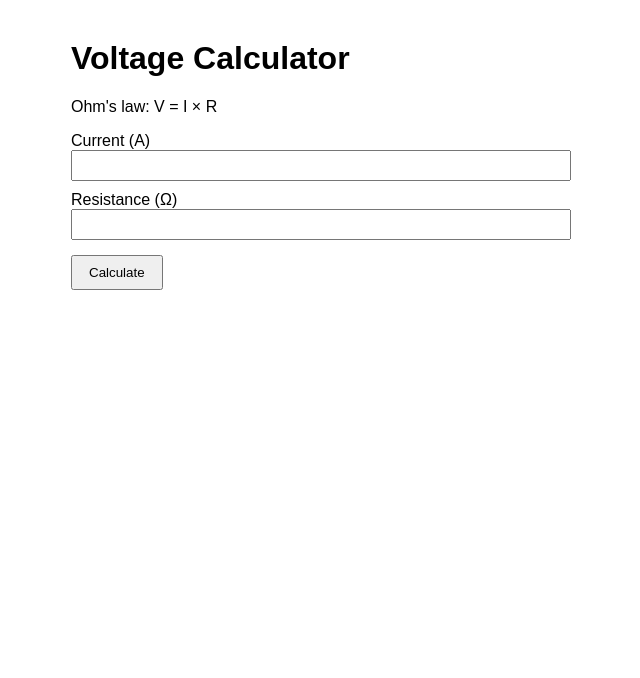
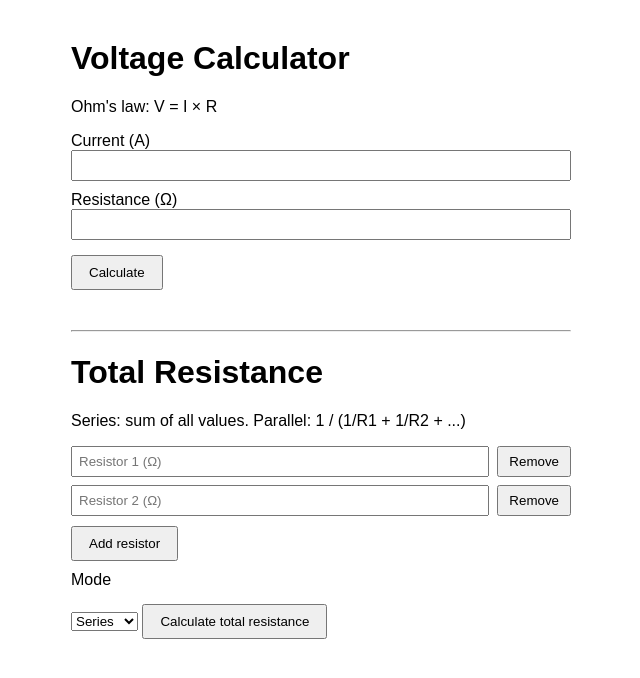
Before and after one commit to th3father/VOLTAGE-CALCULATOR, a Flask app: page / in a window 1280 px wide. Shown: the top 678 px of the page, without its empty margins (319-959 px from the left). Run offline with Flask 3, Linux system fonts and the light colour scheme.

Commit message:
Add total resistance calculator for series and parallel resistors
Adds calculate_total_resistance() with input validation, a /resistance
JSON endpoint, and a Total Resistance section on the web page with
dynamic resistor rows and a button to copy the total into the voltage
calculator's resistance field.

Co-Authored-By: Claude Sonnet 5 <noreply@anthropic.com>

```diff
--- a/app.py
+++ b/app.py
@@ -1,8 +1,8 @@
 """Flask web interface for the Ohm's law voltage calculator."""
 
-from flask import Flask, render_template, request
+from flask import Flask, jsonify, render_template, request
 
-from voltage import calculate_voltage, _parse_number
+from voltage import calculate_total_resistance, calculate_voltage, _parse_number
 
 app = Flask(__name__)
 
@@ -48,5 +48,18 @@ def index():
     )
 
 
+@app.route("/resistance", methods=["POST"])
+def resistance():
+    data = request.get_json(silent=True) or {}
+    resistances = data.get("resistances", [])
+    mode = data.get("mode", "")
+
+    try:
+        total = calculate_total_resistance(resistances, mode)
+        return jsonify({"result": total, "error": None})
+    except ValueError as exc:
+        return jsonify({"result": None, "error": str(exc)})
+
+
 if __name__ == "__main__":
     app.run(debug=True)
--- a/templates/index.html
+++ b/templates/index.html
@@ -12,6 +12,12 @@
     .result { margin-top: 20px; font-size: 1.2em; }
     .error { margin-top: 20px; color: #b00020; }
     canvas { margin-top: 30px; }
+    hr { margin-top: 40px; }
+    .resistor-row { display: flex; gap: 8px; margin-top: 8px; }
+    .resistor-row input { flex: 1; }
+    .resistor-row button { margin-top: 0; padding: 6px 10px; }
+    #addResistor { margin-top: 10px; }
+    #copyToVoltage { margin-left: 10px; }
   </style>
 </head>
 <body>
@@ -62,5 +68,101 @@
       });
     </script>
   {% endif %}
+
+  <hr>
+
+  <h1>Total Resistance</h1>
+  <p>Series: sum of all values. Parallel: 1 / (1/R1 + 1/R2 + ...)</p>
+
+  <div id="resistorRows">
+    <div class="resistor-row">
+      <input type="text" class="resistor-input" placeholder="Resistor 1 (&Omega;)">
+      <button type="button" class="removeResistor">Remove</button>
+    </div>
+    <div class="resistor-row">
+      <input type="text" class="resistor-input" placeholder="Resistor 2 (&Omega;)">
+      <button type="button" class="removeResistor">Remove</button>
+    </div>
+  </div>
+  <button type="button" id="addResistor">Add resistor</button>
+
+  <label for="mode">Mode</label>
+  <select id="mode">
+    <option value="series">Series</option>
+    <option value="parallel">Parallel</option>
+  </select>
+
+  <button type="button" id="calculateResistance">Calculate total resistance</button>
+
+  <p class="result" id="resistanceResult" style="display: none;"></p>
+  <p class="error" id="resistanceError" style="display: none;"></p>
+  <button type="button" id="copyToVoltage" style="display: none;">Copy total to voltage calculator</button>
+
+  <script>
+    const resistorRows = document.getElementById('resistorRows');
+    const addResistorButton = document.getElementById('addResistor');
+    const calculateResistanceButton = document.getElementById('calculateResistance');
+    const resistanceResult = document.getElementById('resistanceResult');
+    const resistanceError = document.getElementById('resistanceError');
+    const copyToVoltageButton = document.getElementById('copyToVoltage');
+
+    function makeResistorRow(index) {
+      const row = document.createElement('div');
+      row.className = 'resistor-row';
+
+      const input = document.createElement('input');
+      input.type = 'text';
+      input.className = 'resistor-input';
+      input.placeholder = `Resistor ${index} (Ω)`;
+
+      const removeButton = document.createElement('button');
+      removeButton.type = 'button';
+      removeButton.className = 'removeResistor';
+      removeButton.textContent = 'Remove';
+      removeButton.addEventListener('click', () => row.remove());
+
+      row.appendChild(input);
+      row.appendChild(removeButton);
+      return row;
+    }
+
+    resistorRows.querySelectorAll('.removeResistor').forEach((button) => {
+      button.addEventListener('click', () => button.closest('.resistor-row').remove());
+    });
+
+    addResistorButton.addEventListener('click', () => {
+      resistorRows.appendChild(makeResistorRow(resistorRows.children.length + 1));
+    });
+
+    calculateResistanceButton.addEventListener('click', async () => {
+      const resistances = Array.from(document.querySelectorAll('.resistor-input')).map((input) => input.value);
+      const mode = document.getElementById('mode').value;
+
+      resistanceResult.style.display = 'none';
+      resistanceError.style.display = 'none';
+      copyToVoltageButton.style.display = 'none';
+
+      const response = await fetch('/resistance', {
+        method: 'POST',
+        headers: { 'Content-Type': 'application/json' },
+        body: JSON.stringify({ resistances, mode }),
+      });
+      const data = await response.json();
+
+      if (data.error) {
+        resistanceError.textContent = `Error: ${data.error}`;
+        resistanceError.style.display = 'block';
+      } else {
+        resistanceResult.textContent = `Total resistance: ${data.result} Ω`;
+        resistanceResult.style.display = 'block';
+        copyToVoltageButton.dataset.value = data.result;
+        copyToVoltageButton.style.display = 'inline-block';
+      }
+    });
+
+    copyToVoltageButton.addEventListener('click', () => {
+      document.getElementById('resistance').value = copyToVoltageButton.dataset.value;
+    });
+  </script>
 </body>
 </html>
```
Also changed, not shown: test_app.py (+52 -0 lines), test_voltage.py (+49 -1 lines), voltage.py (+25 -0 lines), README.md.
